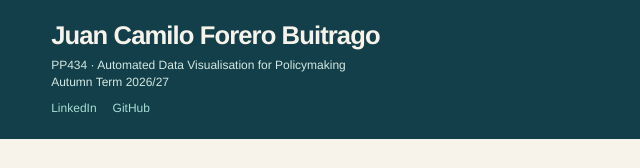
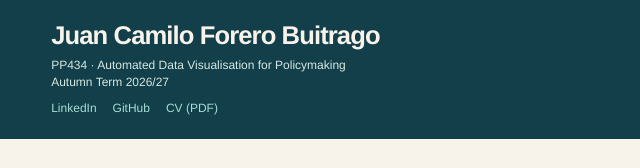
Before and after one commit to JuanCForeroB/JuanCForeroB.github.io, a plain HTML site: page portfolio.html in a window 1280 px wide. Shown: the top 168 px of the page, 0-640 px from the left. Drawn offline with Linux system fonts and the light colour scheme; a script that the page names is missing.

Commit message:
Add CV link to portfolio.html

```diff
--- a/portfolio.html
+++ b/portfolio.html
@@ -56,6 +56,7 @@
     <div class="header-social">
       <a href="https://www.linkedin.com/in/jcforerob/">LinkedIn</a>
       <a href="https://github.com/JuanCForeroB">GitHub</a>
+        <a href="Forero_juanCamilo_RESUME.pdf" target="_blank" rel="noopener">CV (PDF)</a>
     </div>
   </div>
 
```
